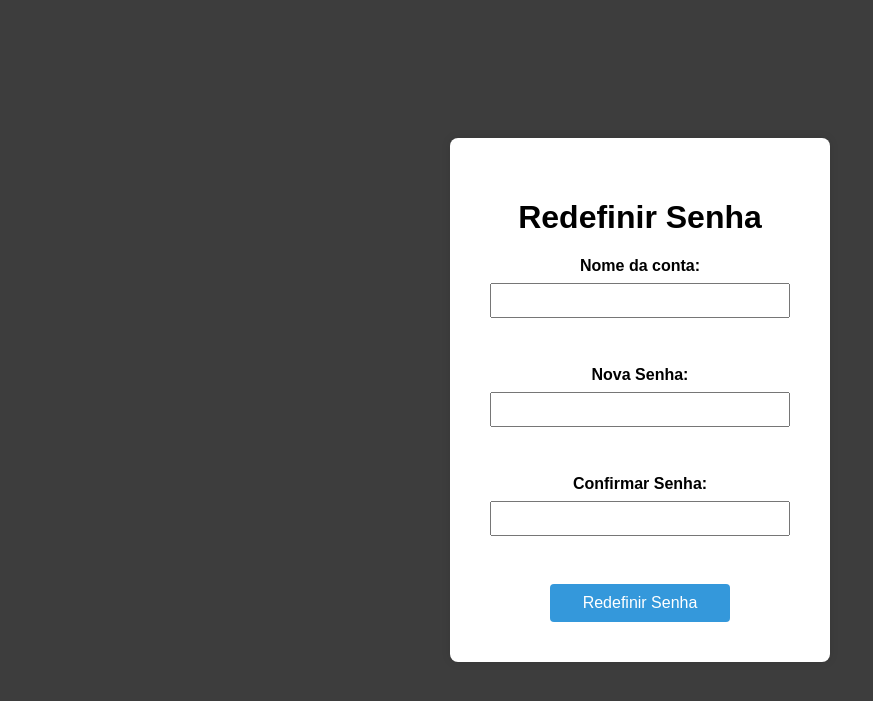
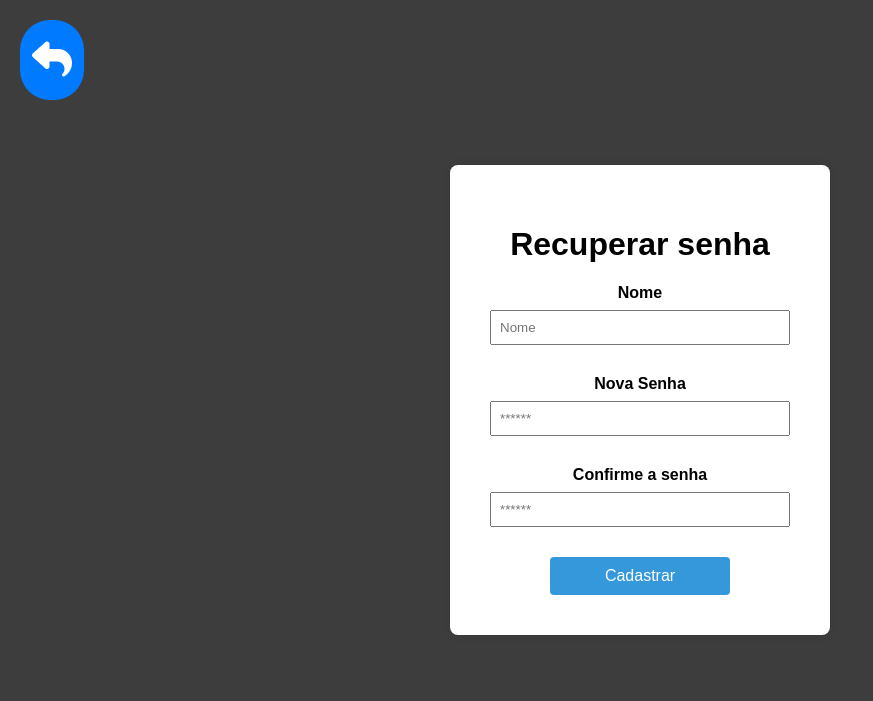
Before and after one commit to LucasJRufino/gamenerd, a PHP site: page /forgotpass.php in a window 1280 px wide. Shown: the top 701 px of the page, without its empty margins (0-873 px from the left). Run offline with PHP 8.4, Linux system fonts and the light colour scheme; some libraries are stand-ins or nearby versions.

Commit message:
feat: add 'assinar' and 'esqueci minha senha' fully functional buttons

```diff
--- a/dashboard.php
+++ b/dashboard.php
@@ -110,7 +110,7 @@
           echo $email; ?></h1></p>
           <div style="padding: 5%">
           <a class="btn btn-danger" href="actions/logout.php">Deslogar</a>
-          <a class="btn btn-warning" style="background-color: #ffdb0f, color: #000000"  href="actions/logout.php">Assinar</a>
+          <a class="btn btn-warning" style="background-color: #ffdb0f, color: #000000"  onclick="assina()">Assinar</a>
           </div>
   </div>
 
--- a/entrar.php
+++ b/entrar.php
@@ -98,7 +98,9 @@
         <button type="button" id="signup" class="btn btn-secondary">Cadastrar</button>
         </a>
         </div>
-        <div id="forgot-password" onclick="forgotPassword()">Esqueci minha senha</div>
+        <a href="forgotpass.php">
+        <div id="forgot-password">Esqueci minha senha</div>
+        </a>
         </form>
 
     </div>
--- a/forgotpass.php
+++ b/forgotpass.php
@@ -82,20 +82,22 @@
 
 </head>
 
+
 <body>
 
-    <form class="form" id="formSen">
-    <h1>Redefinir Senha</h1>
-        <label for="nome">Nome da conta:</label>
-        <input type="text" class="form_input" id="nome" name="nome" required>
-        <br>
-        <label for="novaSenha">Nova Senha:</label>
-        <input type="password" class="form_input" id="novaSenha" name="novaSenha" required>
-        <br>
-        <label for="confirmarSenha">Confirmar Senha:</label>
-        <input type="password" class="form_input" id="confirmarSenha" name="confirmarSenha" required>
-        <br>
-        <button type="button" class="btn btn-primary" id="btnSen" onclick="redefinirSenha()">Redefinir Senha</button>
+<button id="botaoSeta" onclick="history.back()"><i class="fa-solid fa-reply"></i></button>
+    <form class="form" id="formSenha">
+    <h1>Recuperar senha</h1>
+        <label for="nomeM">Nome</label>
+        <input type="text" name="nomeM" class="form_input" id="nomeM" placeholder="Nome" required>
+
+        <label for="emailE">Nova Senha</label>
+        <input  type="password" name="emailE" class="form_input" id="emailE" placeholder="******"required>
+
+        <label for="senhaS">Confirme a senha</label>
+        <input  type="password" name="senhaS" class="form_input" id="senhaS" placeholder="******"required>
+
+        <button type="button" class="btn btn-primary" id="btnMod" onclick="trocasenha()">Cadastrar</button>
     </form>
 </body>
 </html>
--- a/signup.php
+++ b/signup.php
@@ -8,6 +8,7 @@
     <meta charset="UTF-8">
     <meta name="viewport" content="width=device-width, initial-scale=1.0">
     <script src="https://kit.fontawesome.com/dafa5c5d34.js" crossorigin="anonymous"></script>
+
     <title>Cadastro de Usuário</title>
     <style>
         body {
```
Also changed, not shown: actions/assina.php (added, +14 -0 lines), actions/trocarsenha.php (added, +20 -0 lines), js/funcoes.js (+37 -0 lines).
